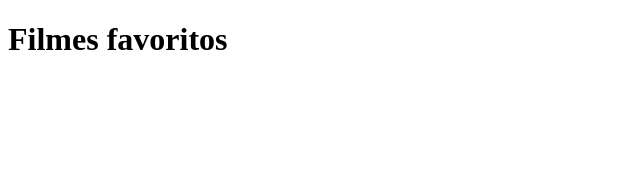
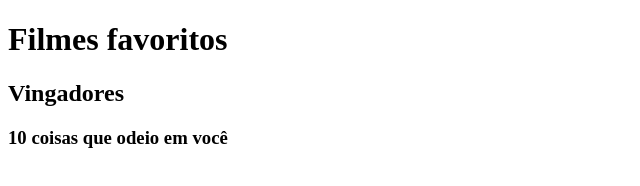
Before and after one commit to isadoraroman/reposit-rio-git, a plain HTML site: page index.html in a window 1280 px wide. Shown: the whole page, without its empty margins (0-640 px from the left). Drawn offline with Linux system fonts and the light colour scheme.

Commit message:
listei 3 filmes que gosto

```diff
--- a/index.html
+++ b/index.html
@@ -8,6 +8,8 @@
 </head>
 <body>
     <h1>Filmes favoritos</h1>
+    <h2>Vingadores</h2>
+    <h3>10 coisas que odeio em você</h3>
 
 </body>
 </html>
```
